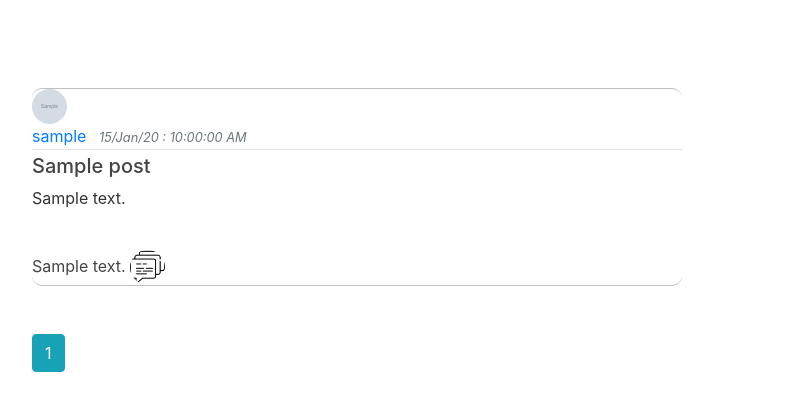
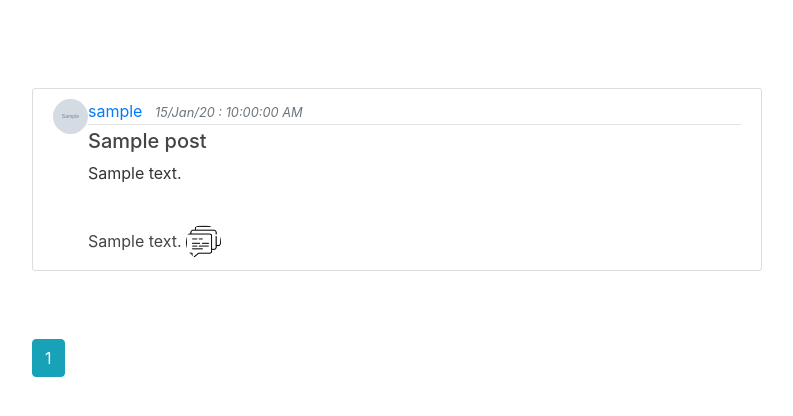
Before and after one commit to SteveParadox/CrazyThought, a Flask app: template flaskblog/templates/home.html in a window 1280 px wide. Shown: the part 64-480 px from the top of the page, without its empty margins (53-846 px from the left). Run offline with Flask 2, Linux system fonts and the light colour scheme; the template is opened without the code that fills it: most values are stand-ins (such as "Sample title", 1, 10 or a date in 2020); grey boxes marked "Sample" are stand-in pictures; some libraries are stand-ins or nearby versions; some web fonts are replaced.

Commit message:
Update home.html
Committed

```diff
--- a/flaskblog/templates/home.html
+++ b/flaskblog/templates/home.html
@@ -2,7 +2,7 @@
 {% block content %}
     {% for post in posts.items %}
 <br>
-        <article class="squad">
+        <article class="media content-section">
             <img class="rounded-circle article-img" src="{{ url_for('static', filename= 'profile_pics/' + post.author.image_file) }}">
           <div class="media-body">
             <div class="article-metadata">
```
